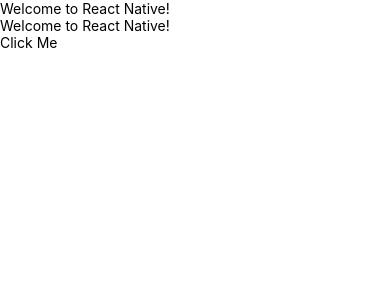
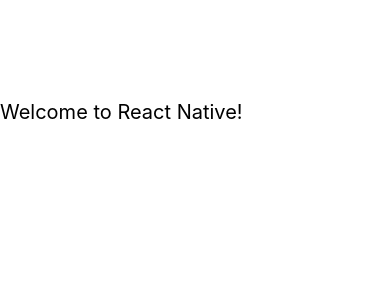
Before and after one commit to SmpManeth/react-native-introduction, a React Native app: screen / in a window 390 px wide. Shown: the top 300 px of the page. Built offline with nearby package versions, Linux system fonts and the light colour scheme.

Commit message:
build(deps): update App.js, package-lock.json and package.json

```diff
--- a/App.js
+++ b/App.js
@@ -1,11 +1,14 @@
-import { Text, TouchableOpacity } from "react-native";
+import { Text , StyleSheet } from "react-native";
 import { Profile } from "./components/Profile/Profile";
+import { SafeAreaView, SafeAreaProvider } from "react-native-safe-area-context";
+import {styles} from "./App.styles"
 
 export default function App() {
   return (
-    <>
-      <Text>Welcome to React Native!</Text>
-      <Profile />
-    </>
+    <SafeAreaProvider>
+      <SafeAreaView>
+        <Text style={ styles.text} >Welcome to React Native!</Text>
+      </SafeAreaView>
+    </SafeAreaProvider>
   );
 }
--- /dev/null
+++ b/App.styles.js
@@ -0,0 +1,10 @@
+import { StyleSheet } from "react-native";
+
+export const  styles = StyleSheet.create({
+
+    text: {
+      fontSize: 20,
+      color: "#000",
+      marginTop: 100,
+    },
+  })
--- a/package.json
+++ b/package.json
@@ -12,7 +12,8 @@
     "expo": "~53.0.9",
     "expo-status-bar": "~2.2.3",
     "react": "19.0.0",
-    "react-native": "0.79.2"
+    "react-native": "0.79.2",
+    "react-native-safe-area-context": "^5.4.0"
   },
   "devDependencies": {
     "@babel/core": "^7.20.0"
```
Also changed, not shown: 1 other file (tests, documents, lock files or other folders).
